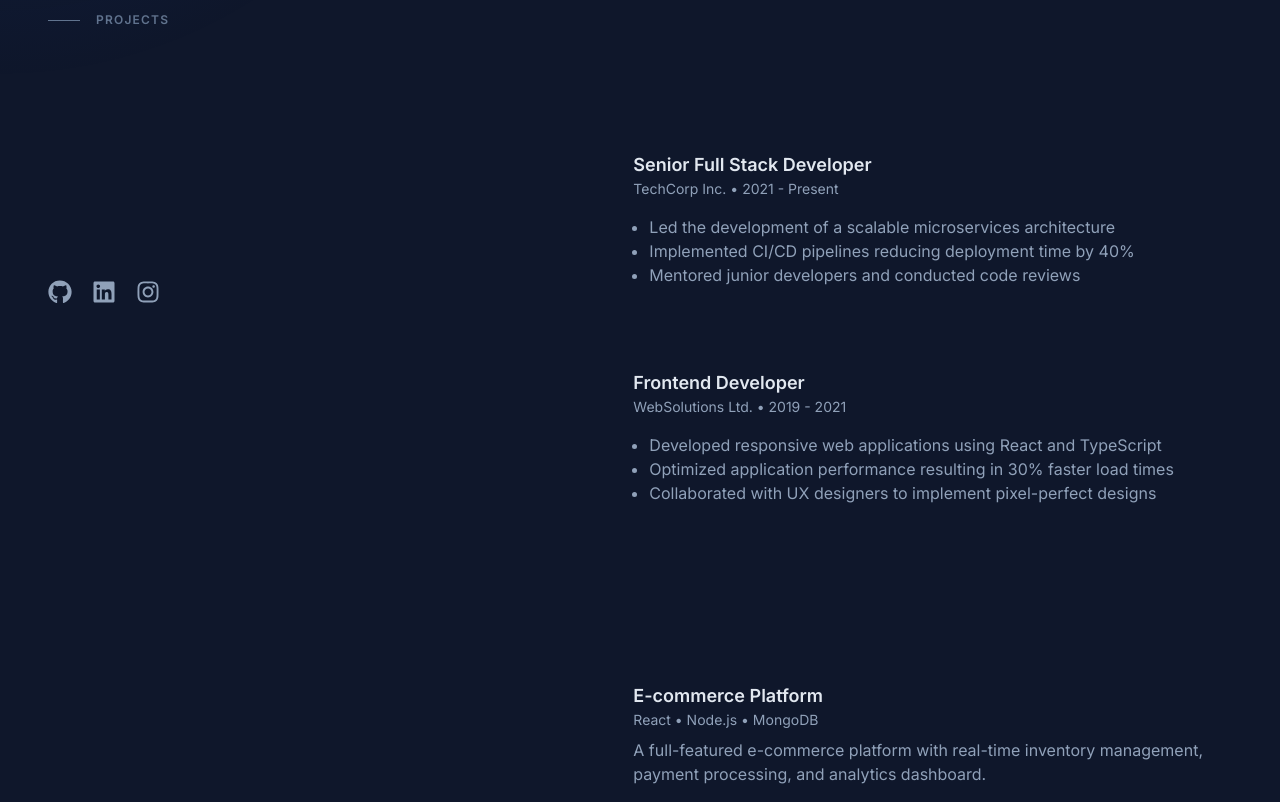
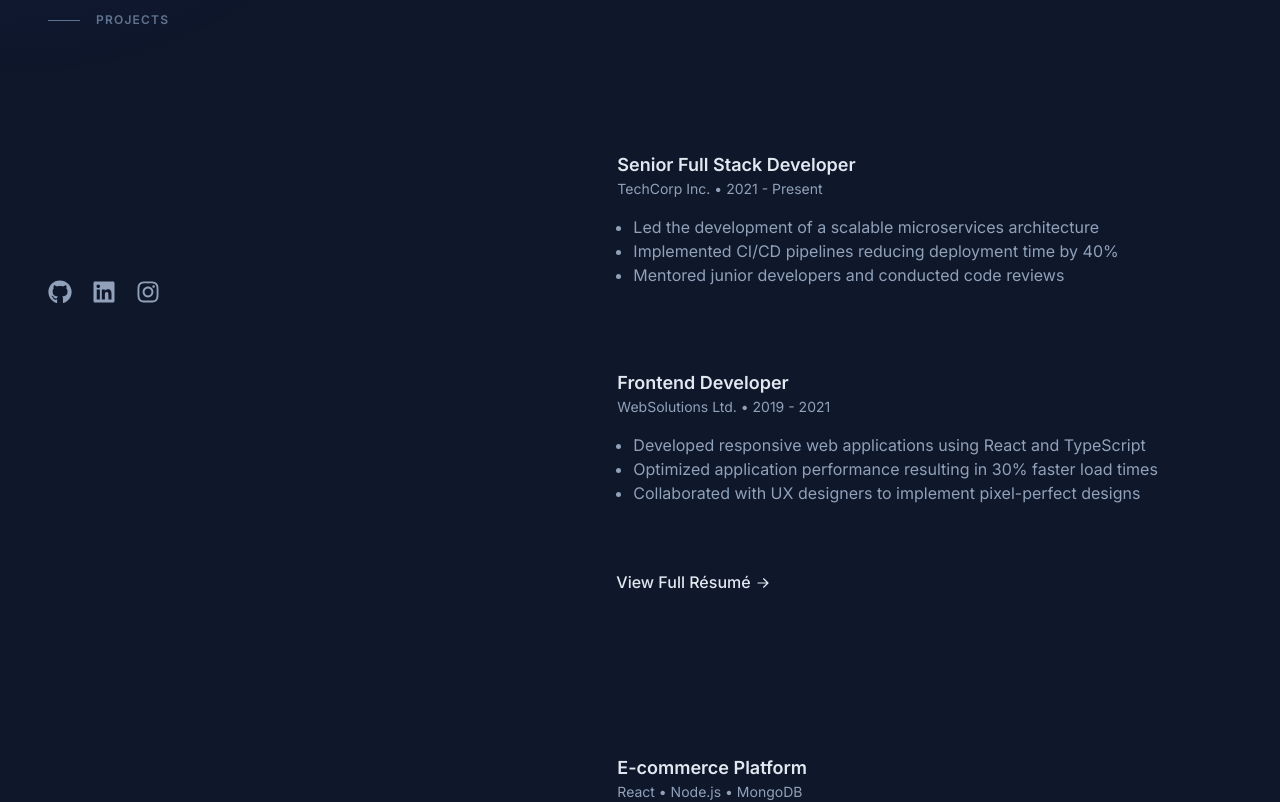
Before and after one commit to c-miles/my-portfolio, a React (Vite) app: page / in a window 1280 px wide. Shown: the part 400-1202 px from the top of the page. Built offline with nearby package versions, Linux system fonts and the light colour scheme.

Commit message:
resume link

```diff
--- a/src/App.jsx
+++ b/src/App.jsx
@@ -214,7 +214,7 @@ const ExperienceSection = () => (
       </h2>
     </div>
     <div className="text-slate-400 group/list">
-      <div className="group relative mb-12 rounded-lg border border-transparent p-4 transition-colors hover:border-slate-700/50 hover:bg-slate-800/50 lg:hover:!opacity-100 lg:group-hover/list:opacity-50">
+      <div className="group relative mb-12 -ml-4 rounded-lg border border-transparent p-4 transition-colors hover:border-slate-700/50 hover:bg-slate-800/50 lg:hover:!opacity-100 lg:group-hover/list:opacity-50">
         <h3 className="text-lg font-semibold text-slate-200">
           Senior Full Stack Developer
         </h3>
@@ -225,7 +225,7 @@ const ExperienceSection = () => (
           <li>Mentored junior developers and conducted code reviews</li>
         </ul>
       </div>
-      <div className="group relative mb-12 rounded-lg border border-transparent p-4 transition-colors hover:border-slate-700/50 hover:bg-slate-800/50 lg:hover:!opacity-100 lg:group-hover/list:opacity-50">
+      <div className="group relative mb-12 -ml-4 rounded-lg border border-transparent p-4 transition-colors hover:border-slate-700/50 hover:bg-slate-800/50 lg:hover:!opacity-100 lg:group-hover/list:opacity-50">
         <h3 className="text-lg font-semibold text-slate-200">
           Frontend Developer
         </h3>
@@ -245,6 +245,36 @@ const ExperienceSection = () => (
         </ul>
       </div>
     </div>
+    <div className="group mb-16">
+      <a
+        className="inline-flex items-center font-medium leading-tight text-slate-200 group-hover:text-teal-300"
+        href="/resume.pdf"
+        target="_blank"
+        rel="noreferrer noopener"
+      >
+        <span className="text-slate-200">
+          <span className="border-b border-transparent pb-px transition group-hover:border-teal-300 motion-reduce:transition-none">
+            View Full{" "}
+            <span className="whitespace-nowrap">
+              Résumé
+              <svg
+                xmlns="http://www.w3.org/2000/svg"
+                viewBox="0 0 20 20"
+                fill="currentColor"
+                className="ml-1 inline-block h-4 w-4 shrink-0 -translate-y-px transition-transform group-hover:translate-x-2 group-focus-visible:translate-x-2 motion-reduce:transition-none"
+                aria-hidden="true"
+              >
+                <path
+                  fillRule="evenodd"
+                  d="M3 10a.75.75 0 01.75-.75h10.638L10.23 5.29a.75.75 0 111.04-1.08l5.5 5.25a.75.75 0 010 1.08l-5.5 5.25a.75.75 0 11-1.04-1.08l4.158-3.96H3.75A.75.75 0 013 10z"
+                  clipRule="evenodd"
+                />
+              </svg>
+            </span>
+          </span>
+        </span>
+      </a>
+    </div>
   </section>
 );
 
@@ -259,7 +289,7 @@ const ProjectSection = () => (
       </h2>
     </div>
     <div className="text-slate-400 group/list">
-      <div className="group relative mb-12 rounded-lg border border-transparent p-4 transition-colors hover:border-slate-700/50 hover:bg-slate-800/50 lg:hover:!opacity-100 lg:group-hover/list:opacity-50">
+      <div className="group relative mb-12 -ml-4 rounded-lg border border-transparent p-4 transition-colors hover:border-slate-700/50 hover:bg-slate-800/50 lg:hover:!opacity-100 lg:group-hover/list:opacity-50">
         <h3 className="text-lg font-semibold text-slate-200">
           E-commerce Platform
         </h3>
@@ -269,7 +299,7 @@ const ProjectSection = () => (
           management, payment processing, and analytics dashboard.
         </p>
       </div>
-      <div className="group relative mb-12 rounded-lg border border-transparent p-4 transition-colors hover:border-slate-700/50 hover:bg-slate-800/50 lg:hover:!opacity-100 lg:group-hover/list:opacity-50">
+      <div className="group relative mb-12 -ml-4 rounded-lg border border-transparent p-4 transition-colors hover:border-slate-700/50 hover:bg-slate-800/50 lg:hover:!opacity-100 lg:group-hover/list:opacity-50">
         <h3 className="text-lg font-semibold text-slate-200">
           Task Management App
         </h3>
@@ -281,7 +311,7 @@ const ProjectSection = () => (
           team workspaces, and progress tracking.
         </p>
       </div>
-      <div className="group relative rounded-lg border border-transparent p-4 transition-colors hover:border-slate-700/50 hover:bg-slate-800/50 lg:hover:!opacity-100 lg:group-hover/list:opacity-50">
+      <div className="group relative -ml-4 rounded-lg border border-transparent p-4 transition-colors hover:border-slate-700/50 hover:bg-slate-800/50 lg:hover:!opacity-100 lg:group-hover/list:opacity-50">
         <h3 className="text-lg font-semibold text-slate-200">
           Weather Dashboard
         </h3>
```
Also changed, not shown: 1 other file (tests, documents, lock files or other folders).
